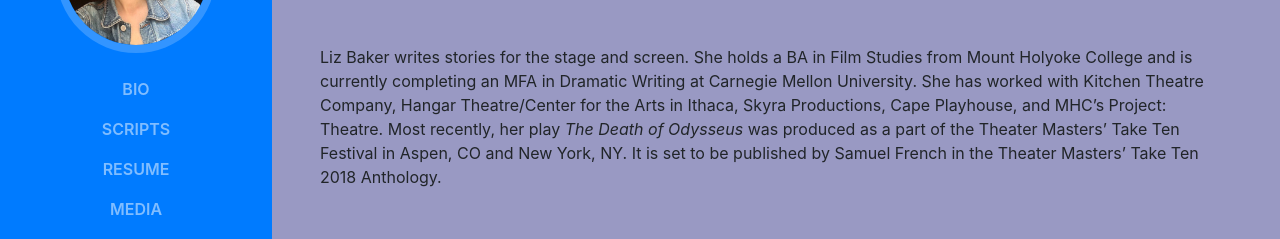
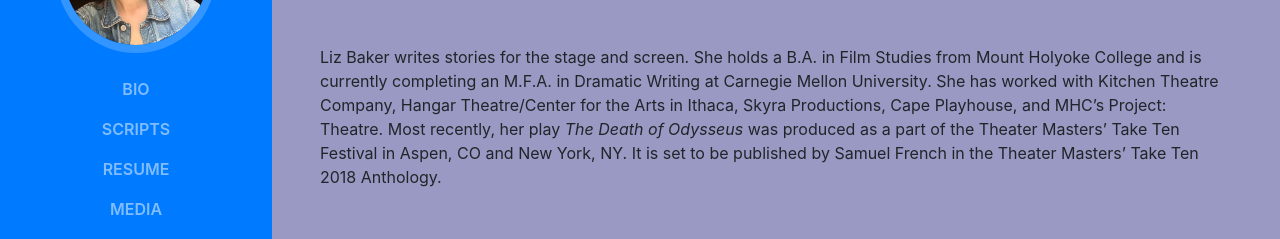
Before and after one commit to lizbakes/lizbaker.info, a website with bundled scripts: page index.html in a window 1280 px wide. Shown: the part 323-562 px from the top of the page. Built offline with nearby package versions, Linux system fonts and the light colour scheme; a web font is replaced by a local one.

Commit message:
Update index.html
Grammar in bio

```diff
--- a/index.html
+++ b/index.html
@@ -80,7 +80,7 @@
             <!-- a href="mailto:name@email.com">name@email.com</a -->
           </div>
 
-          <p class="mb-5">Liz Baker writes stories for the stage and screen. She holds a BA in Film Studies from Mount Holyoke College and is currently completing an MFA in Dramatic Writing at Carnegie Mellon University. She has worked with Kitchen Theatre Company, Hangar Theatre/Center for the Arts in Ithaca, Skyra Productions, Cape Playhouse, and MHC’s Project: Theatre. Most recently, her play <i>The Death of Odysseus</i> was produced as a part of the Theater Masters’ Take Ten Festival in Aspen, CO and New York, NY. It is set to be published by Samuel French in the Theater Masters’ Take Ten 2018 Anthology.
+          <p class="mb-5">Liz Baker writes stories for the stage and screen. She holds a B.A. in Film Studies from Mount Holyoke College and is currently completing an M.F.A. in Dramatic Writing at Carnegie Mellon University. She has worked with Kitchen Theatre Company, Hangar Theatre/Center for the Arts in Ithaca, Skyra Productions, Cape Playhouse, and MHC’s Project: Theatre. Most recently, her play <i>The Death of Odysseus</i> was produced as a part of the Theater Masters’ Take Ten Festival in Aspen, CO and New York, NY. It is set to be published by Samuel French in the Theater Masters’ Take Ten 2018 Anthology.
           </p>
 
 <!-- SOCIAL MEDIA ICONS
```
